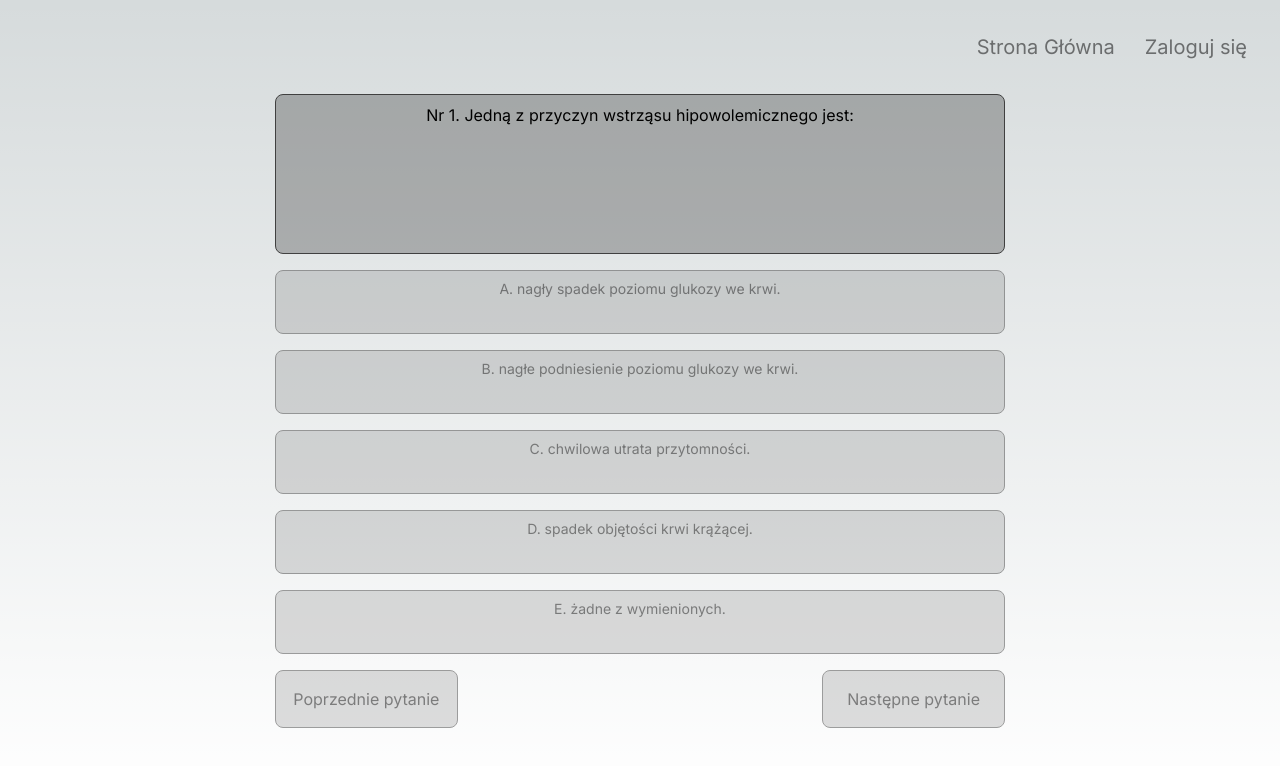
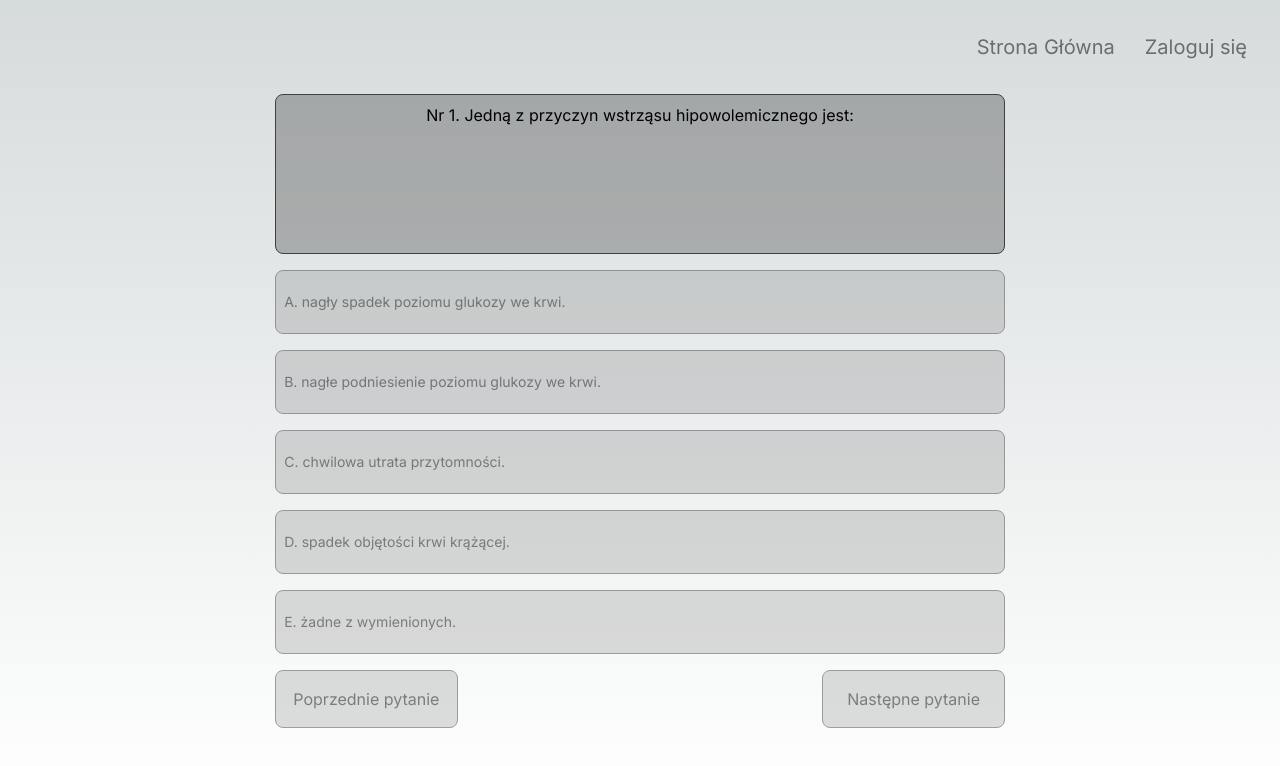
Before and after one commit to MatMadProject/kpp-test-app, a Next.js app: page /learn in a window 1280 px wide. Shown: the top 766 px of the page. Built offline with nearby package versions, Linux system fonts and the light colour scheme.

Commit message:
refactoring AnswerLabel component

```diff
--- a/src/app/components/AnswerLabel/AnswerLabel.tsx
+++ b/src/app/components/AnswerLabel/AnswerLabel.tsx
@@ -24,7 +24,7 @@ export default function AnswerLabel({
   return (
     <div
       onClick={handleClick}
-      className={`h-16 w-3/5 text-sm text-center p-2 rounded-lg border border-neutral-700 hover:opacity-100
+      className={`flex items-center h-16 w-3/5 text-sm p-2 rounded-lg border border-neutral-700 hover:opacity-100
         ${
           isDisplayCorrectAnswer &&
           correctAnswerId === answerId &&
--- a/src/app/components/QuestionContent/QuestionContent.tsx
+++ b/src/app/components/QuestionContent/QuestionContent.tsx
@@ -1,7 +1,6 @@
 import { Question } from "@/utils/interfaces";
 import QuestionLabel from "../QuestionLabel";
 import AnswerLabel from "../AnswerLabel";
-import { useState } from "react";
 
 interface QuestionContentProps {
   question: Question;
```
